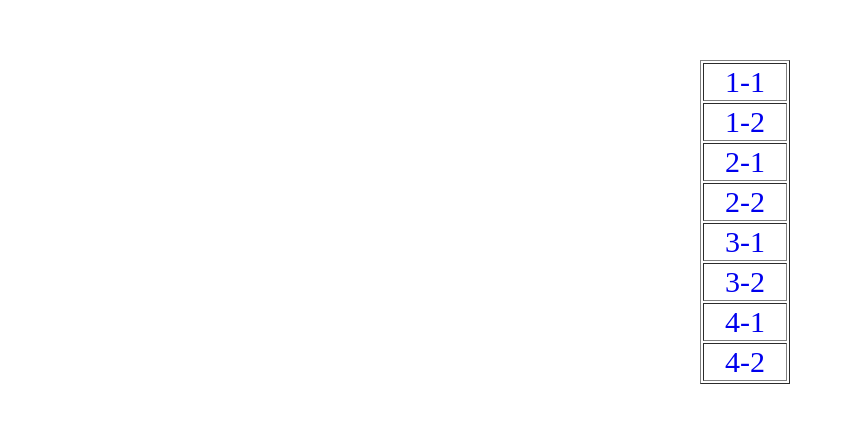
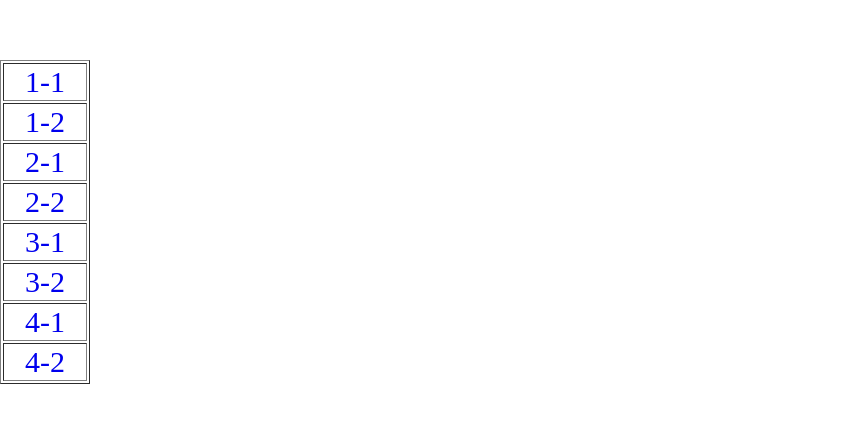
Before and after one commit to studentpurpose1920/PROJECT, a plain HTML site: page R23/AIML/aiml-semisters.html in a window 1280 px wide. Shown: the part 140-562 px from the top of the page, without its empty margins (0-853 px from the left). Drawn offline with Linux system fonts and the light colour scheme.

Commit message:
no changes

```diff
--- a/R23/AIML/aiml-semisters.html
+++ b/R23/AIML/aiml-semisters.html
@@ -10,7 +10,7 @@
             color: rgb(0, 0, 0);
             position: absolute;
             top: 200px;
-            left: 700px;
+            left: 00px;
             width: 90px;
             height: 100px;
             text-align: center;
```
